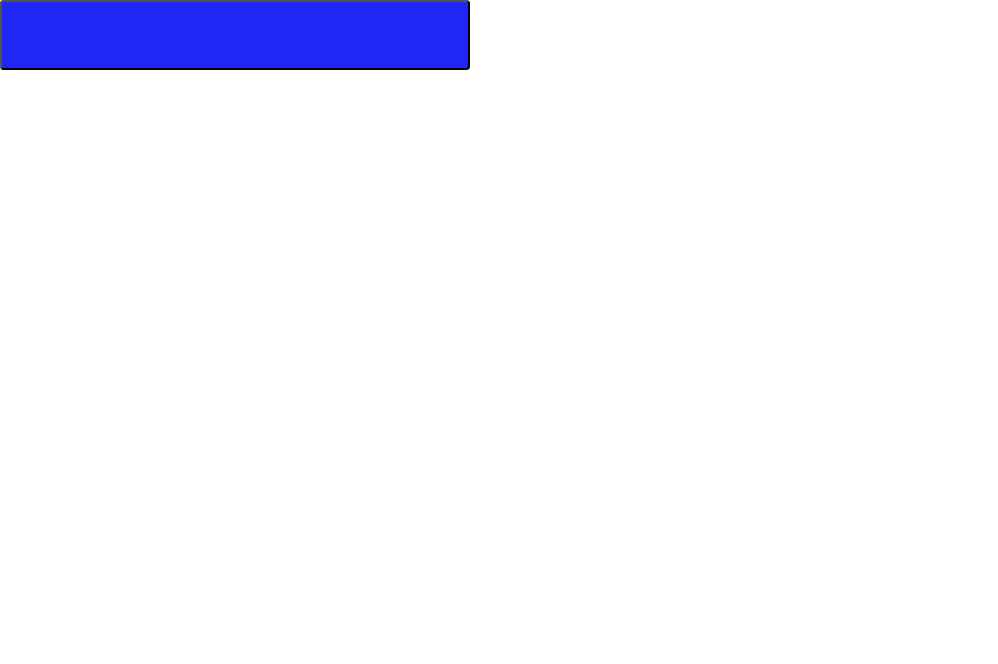
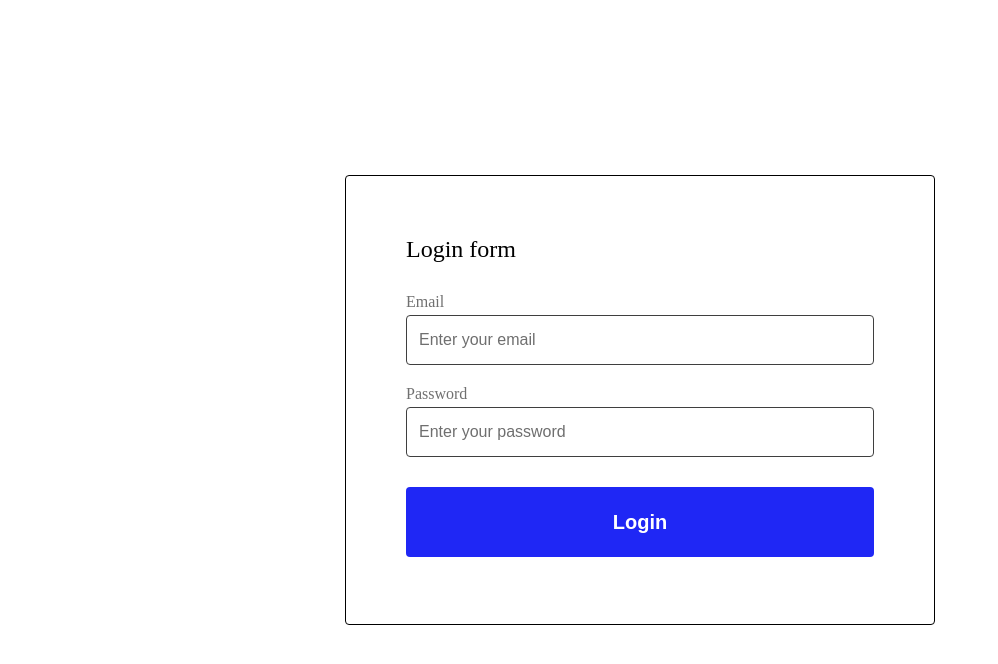
Before and after one commit to MukhlisHasanov/react-cohort-42-1, a React (Create React App) app: page / in a window 1280 px wide. Shown: the top 664 px of the page, without its empty margins (0-998 px from the left). Built offline with nearby package versions, Linux system fonts and the light colour scheme.

Commit message:
add homework_03

```diff
--- a/src/components/Button/Button.jsx
+++ b/src/components/Button/Button.jsx
@@ -1,10 +1,11 @@
 import "./styles.css";
 
-function Button({name, type}) {
-
-  const buttonName = name;
-  const buttonType = type;
-  return <button className="button-component" type={buttonType}>{buttonName}</button>;
+function Button({ type = "button", name, onClick }) {
+  return (
+    <button className="button-component" onClick={onClick} type={type}>
+      {name}
+    </button>
+  );
 }
 
 export default Button;
--- a/src/components/Button/styles.css
+++ b/src/components/Button/styles.css
@@ -1,16 +1,12 @@
 .button-component {
-  /* outline: none;
-  border: none; */
-  width: 470px;
+  outline: none;
+  width: 100%;
   height: 70px;
-  background-color: rgba(31, 39, 245, 1);
+  border: none;
+  background-color: #1F27F5;
+  color: white;
+  font-size: 20px;
+  font-weight: bold;
   border-radius: 4px;
-  padding: 20px, 54px, 20px, 54px;
-  gap: 10px;
-  font-family: Lato;
-  font-weight: 600;
-  font-size: 20px;
-  line-height: 30px;
-  align-items: center;
-  color: rgba(255, 255, 255, 1);
+  cursor: pointer;
 }
--- /dev/null
+++ b/src/components/Input/Input.jsx
@@ -0,0 +1,20 @@
+import "./styles.css";
+
+function Input({ id, name, type = "text", placeholder, label }) {
+  return (
+    <div className="input-wrapper">
+      <label className="input-label" htmlFor={id}>
+        {label}
+      </label>
+      <input
+        className="input-component"
+        name={name}
+        type={type}
+        placeholder={placeholder}
+        id={id}
+      />
+    </div>
+  );
+}
+
+export default Input;
--- /dev/null
+++ b/src/components/Input/styles.css
@@ -0,0 +1,24 @@
+.input-wrapper {
+    display: flex;
+    flex-direction: column;
+    gap: 4px;
+  }
+
+  .input-label {
+    font-size: 16px;
+    color: hsl(0, 0%, 44%);
+  }
+
+  .input-component {
+    width: 100%;
+    height: 50px;
+    border: 1px solid #3f3f3f;
+    border-radius: 4px;
+    padding: 12px;
+    outline: none;
+  }
+
+  .input-component::placeholder {
+    color: #6f6f6f;
+    font-size: 16px;
+  }
--- /dev/null
+++ b/src/components/LoginForm/LoginForm.jsx
@@ -0,0 +1,30 @@
+import Button from "../Button/Button";
+import Input from "../Input/Input";
+
+import "./styles.css";
+
+function LoginForm() {
+  return (
+    <form className="login-form-container">
+      <p className="title">Login form</p>
+      <div className="inputs-container">
+        <Input
+          id="login-email"
+          label="Email"
+          placeholder="Enter your email"
+          name="email"
+        />
+        <Input
+          id="login-password"
+          label="Password"
+          placeholder="Enter your password"
+          name="password"
+          type="password"
+        />
+      </div>
+      <Button type="submit" name="Login" />
+    </form>
+  );
+}
+
+export default LoginForm;
--- /dev/null
+++ b/src/components/LoginForm/styles.css
@@ -0,0 +1,24 @@
+.login-form-container {
+    display: flex;
+    flex-direction: column;
+    width: 590px;
+    min-height: 450px;
+    max-height: fit-content;
+    border: 1px solid #000000;
+    padding: 60px;
+    border-radius: 4px;
+    background-color: white;
+    gap: 30px;
+  }
+
+  .title {
+    color: #000000;
+    font-size: 24px;
+    font-weight: normal;
+  }
+
+  .inputs-container {
+    display: flex;
+    flex-direction: column;
+    gap: 20px;
+  }
--- a/src/homeworks/Homework_03/Homework_03.jsx
+++ b/src/homeworks/Homework_03/Homework_03.jsx
@@ -1,9 +1,11 @@
-import Button from "../../components/Button/Button";
+import LoginForm from "../../components/LoginForm/LoginForm";
+
+import "./styles.css";
 
 function Homework_03() {
   return (
-    <div className="button-component">
-      <Button />
+    <div className="page-wrapper">
+      <LoginForm />
     </div>
   );
 }
--- /dev/null
+++ b/src/homeworks/Homework_03/styles.css
@@ -0,0 +1,6 @@
+.page-wrapper {
+    display: flex;
+    align-items: center;
+    justify-content: center;
+    flex: 1;
+  }
```
